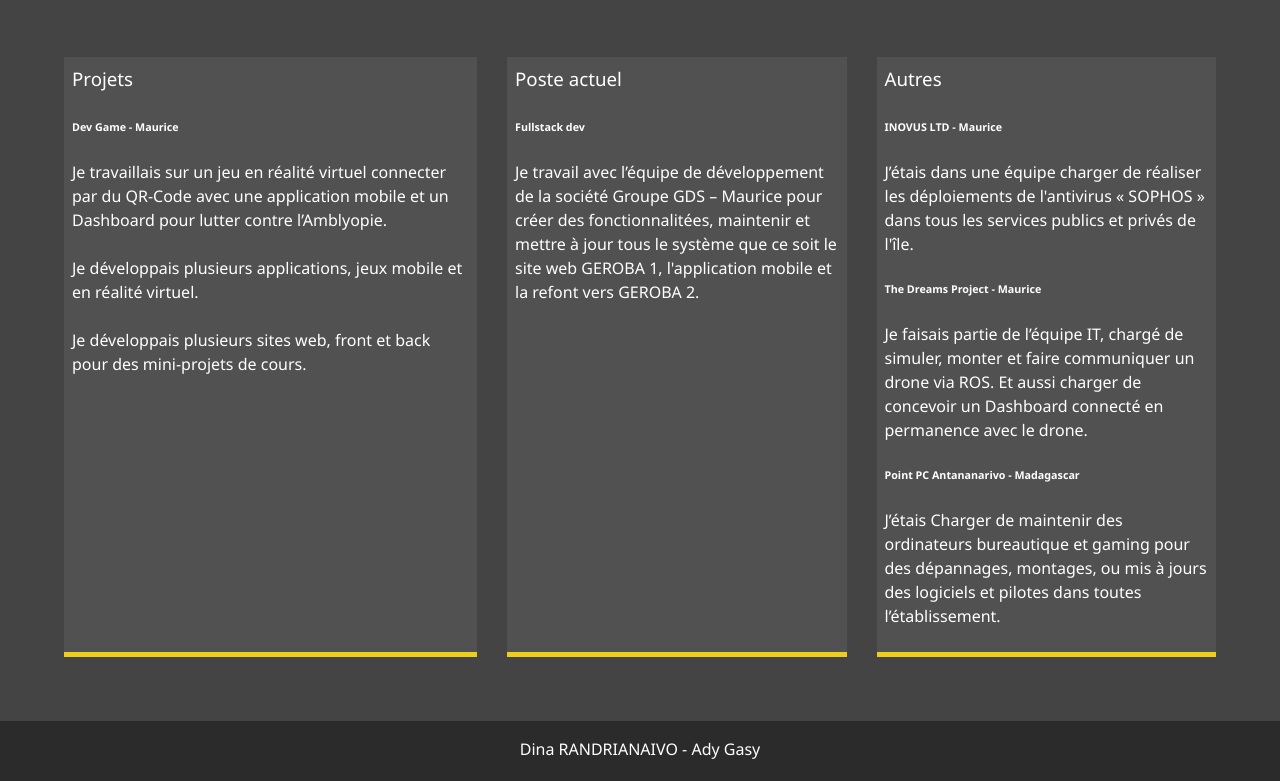
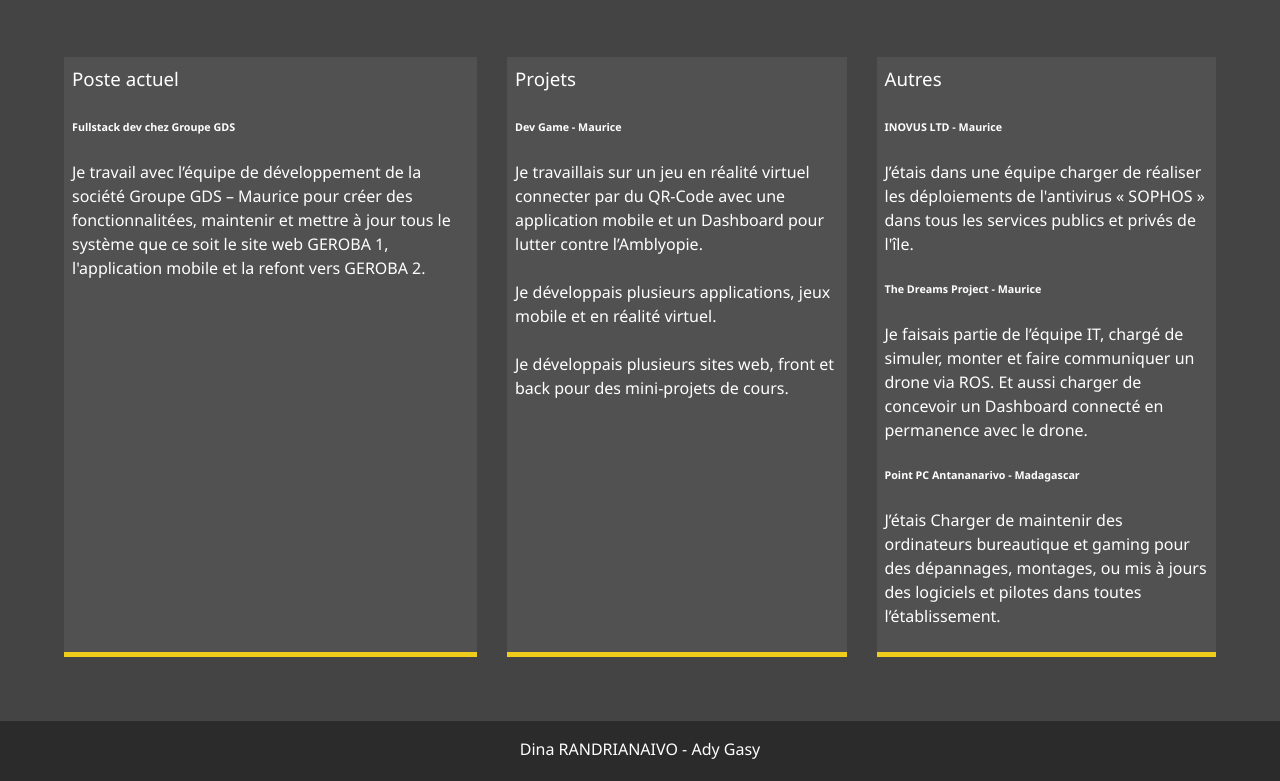
Before and after one commit to Dina64/Dina_PortFolio, a website: page dist/about.html in a window 1280 px wide. Shown: the part 717-1498 px from the top of the page. Drawn offline with Linux system fonts and the light colour scheme.

Commit message:
Update about.html

```diff
--- a/dist/about.html
+++ b/dist/about.html
@@ -71,17 +71,17 @@ toujours dans le respect de la hiérarchie.</p>
       </div>
 
       <div class="job job-1">
+        <h3>Poste actuel</h3>
+        <h6>Fullstack dev chez Groupe GDS</h6>
+<p>Je travail avec l’équipe de développement de la société Groupe GDS – Maurice pour créer des fonctionnalitées, maintenir et mettre à jour tous
+le système que ce soit le site web GEROBA 1, l'application mobile et la refont vers GEROBA 2.</p>
+      </div>
+
+      <div class="job job-2">
         <h3>Projets</h3>
         <h6>Dev Game - Maurice</h6>
         <p>Je travaillais sur un jeu en réalité virtuel connecter par du QR-Code avec
 une application mobile et un Dashboard pour lutter contre l’Amblyopie.</br></br>Je développais plusieurs applications, jeux mobile et en réalité virtuel.</br></br> Je développais plusieurs sites web, front et back pour des mini-projets de cours.</p>
-      </div>
-
-      <div class="job job-2">
-        <h3>Poste actuel</h3>
-        <h6>Fullstack dev</h6>
-<p>Je travail avec l’équipe de développement de la société Groupe GDS – Maurice pour créer des fonctionnalitées, maintenir et mettre à jour tous
-le système que ce soit le site web GEROBA 1, l'application mobile et la refont vers GEROBA 2.</p>
       </div>
 
       <div class="job job-3">
```
